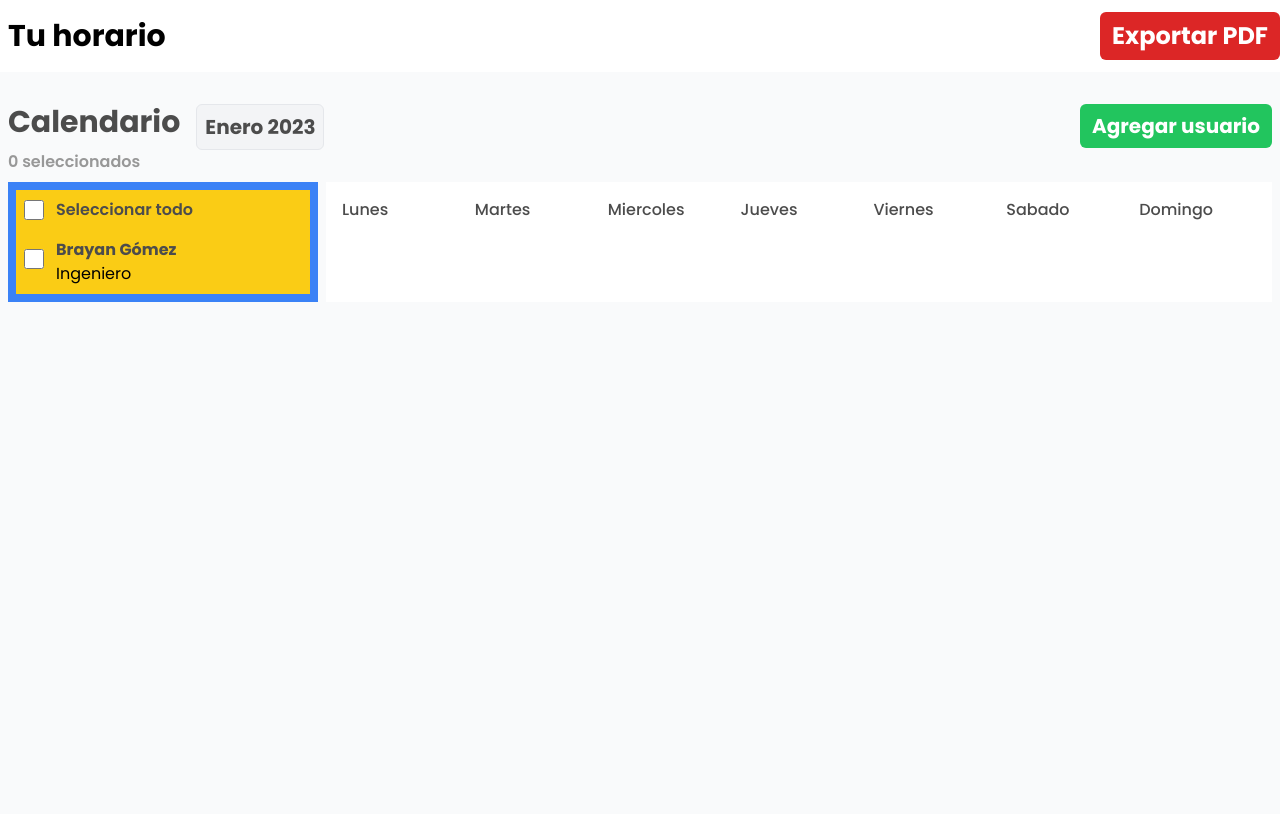
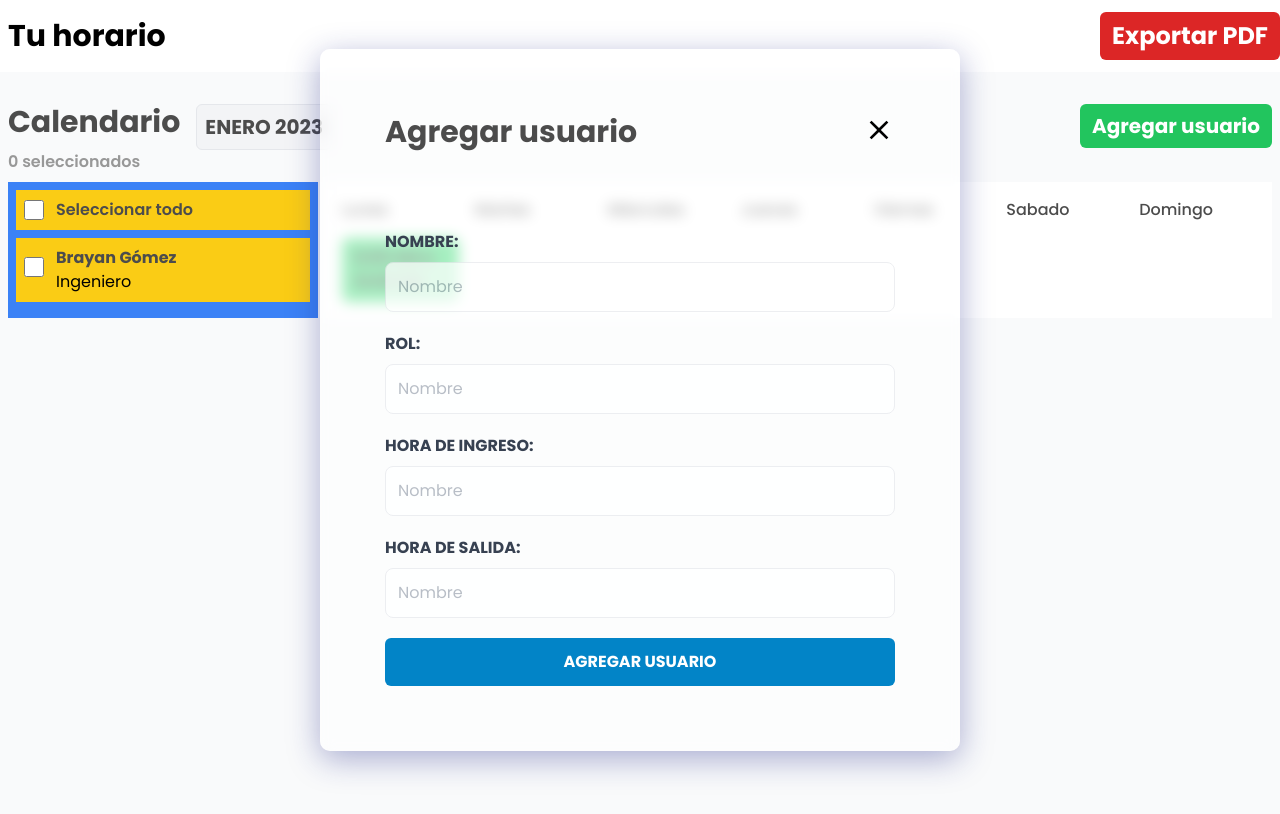
Before and after one commit to BrayanDG4/Working-hours-react-node-js, a React (Vite) app: page /calendario in a window 1280 px wide. Both pictures are taken after a click on the button "Agregar usuario". Shown: the top 814 px of the page. Built offline with nearby package versions, Linux system fonts and the light colour scheme.

Commit message:
Adding modal and form

```diff
--- a/src/components/workingArea/WorkingArea.jsx
+++ b/src/components/workingArea/WorkingArea.jsx
@@ -1,18 +1,22 @@
 import { ToolBar } from "./ToolBar";
-import { Calendar } from "./Calendar";
-import {WorkingHours} from './WorkingHours';
+import { useState } from "react";
+import { WorkingHours } from "./WorkingHours";
+import { AddUserModal } from "./modals/AddUserModal";
+import {UserForm} from './forms/UserForm'
 
-const nameMonth = () => {
-  let currentMonth = new Intl.DateTimeFormat("es-ES", { month: "long" }).format(
-    new Date()
-  );
+const getNameMonth = () => {
+  let currentMonth = new Intl.DateTimeFormat("es-ES", { month: "long" })
+    .format(new Date())
+    .toUpperCase();
 
-  return `${currentMonth} ${new Date().getDate()}`;
+  return currentMonth;
 };
 
 export const WorkingArea = () => {
+  const [modal1, setModal1] = useState(false);
+
   return (
-    <section className="">
+    <section className="h-screen w-full">
       <ToolBar />
       <div className="h-screen bg-gray-50">
         <div className="container mx-auto px-2 pt-8">
@@ -23,13 +27,13 @@ export const WorkingArea = () => {
 
               <div className="button-3 gray-text bg-gray-100 text-xl">
                 <p>
-                  Enero <span>2023</span>
+                  {getNameMonth()} <span>2023</span>
                 </p>
               </div>
             </div>
 
             <div>
-              <button className="button-4 bg-green-500 hover:bg-green-600 transition-all">
+              <button onClick={()=>{setModal1(!modal1)}} className="button-4 bg-green-500 hover:bg-green-600 transition-all">
                 Agregar usuario
               </button>
             </div>
@@ -42,8 +46,11 @@ export const WorkingArea = () => {
           </div>
           {/*end Selected counter */}
 
-          <WorkingHours/>
+          <WorkingHours />
 
+          <AddUserModal modal={modal1} setModal={setModal1}>
+            <UserForm/>
+          </AddUserModal>
         </div>
       </div>
     </section>
--- a/src/components/workingArea/WorkingHours.jsx
+++ b/src/components/workingArea/WorkingHours.jsx
@@ -1,4 +1,4 @@
-import {UserCards} from './cards/UserCards';
+import { UserCards } from "./cards/UserCards";
 
 export const WorkingHours = () => {
   return (
@@ -12,7 +12,7 @@ export const WorkingHours = () => {
           </div>
         </div>
 
-        <UserCards/>
+        <UserCards />
 
       </div>
 
@@ -26,6 +26,13 @@ export const WorkingHours = () => {
           <div className="font-medium gray-text p-2">Sabado</div>
           <div className="font-medium gray-text p-2">Domingo</div>
         </div>
+
+        <div className="grid grid-cols-7 grow">
+          <div className="gray-text grow px-3 py-2 font-bold rounded-md bg-green-400 m-2">
+            6:00 AM a 12:00 PM
+          </div>
+        </div>
+
       </div>
     </div>
   );
--- a/src/components/workingArea/cards/UserCards.jsx
+++ b/src/components/workingArea/cards/UserCards.jsx
@@ -1,11 +1,11 @@
-export const UserCards = () => {
+export const UserCards = (props) => {
   return (
-    <div className="bg-yellow-400 grid grid-cols-1">
+    <div className="bg-yellow-400 grid grid-cols-1 mt-2">
       <div className="flex items-center gap-3 m-2">
         <div className="">
           <input className="w-5 h-5" type="checkbox" name="" id="" />
         </div>
-        <div>
+        <div className="overflow-hidden">
           <p className="font-bold gray-text">Brayan Gómez</p>
           <span>Ingeniero</span>
         </div>
--- /dev/null
+++ b/src/components/workingArea/forms/UserForm.jsx
@@ -0,0 +1,78 @@
+export const UserForm = () => {
+  return (
+    <>
+      <form action="" method="POST">
+        <div class="mb-5">
+          <label
+            for="name"
+            class="mb-2 block uppercase text-gray-700 font-bold"
+          >
+            Nombre:
+          </label>
+          <input
+            name="name"
+            type="text"
+            id="name"
+            placeholder="Nombre"
+            class="border p-3 w-full rounded-lg opacity-70"
+          />
+        </div>
+
+        <div class="mb-5">
+          <label
+            for="name"
+            class="mb-2 block uppercase text-gray-700 font-bold"
+          >
+            Rol:
+          </label>
+          <input
+            name="name"
+            type="text"
+            id="name"
+            placeholder="Nombre"
+            class="border p-3 w-full rounded-lg opacity-70"
+          />
+        </div>
+
+        <div class="mb-5">
+          <label
+            for="name"
+            class="mb-2 block uppercase text-gray-700 font-bold"
+          >
+            Hora de ingreso:
+          </label>
+          <input
+            name="name"
+            type="text"
+            id="name"
+            placeholder="Nombre"
+            class="border p-3 w-full rounded-lg opacity-70"
+          />
+        </div>
+
+        <div class="mb-5">
+          <label
+            for="name"
+            class="mb-2 block uppercase text-gray-700 font-bold"
+          >
+            Hora de salida:
+          </label>
+          <input
+            name="name"
+            type="text"
+            id="name"
+            placeholder="Nombre"
+            class="border p-3 w-full rounded-lg opacity-70"
+          />
+        </div>
+
+        <input
+          type="submit"
+          value="Agregar usuario"
+          class="bg-sky-600 hover:bg-sky-700 transition-colors
+                    cursor-pointer uppercase font-bold w-full p-3 text-white rounded-md"
+        />
+      </form>
+    </>
+  );
+};
--- /dev/null
+++ b/src/components/workingArea/modals/AddUserModal.jsx
@@ -0,0 +1,27 @@
+import { MdClear } from "react-icons/md";
+
+export const AddUserModal = ({ children, modal, setModal }) => {
+  return (
+    <>
+      {modal && (
+        // Overlay
+        <div className="overlay">
+          {/* ContenedorModal */}
+          <div className="w-2/3 relative p-16 glass">
+            {/* EncabezadoModal */}
+            <div className="flex items-center space-between mb-20">
+              <h3 className="font-bold text-3xl gray-text">Agregar usuario</h3>
+            </div>
+
+            <div onClick={()=>{setModal(false)}} className="close-icon">
+              <MdClear className="w-full h-full" />
+            </div>
+
+            {children}
+
+          </div>
+        </div>
+      )}
+    </>
+  );
+};
--- a/src/index.css
+++ b/src/index.css
@@ -67,6 +67,23 @@
         color: #989898;
     }
 
+    .overlay{
+        @apply flex w-full h-screen fixed top-0 left-0 p-40 items-center justify-center;
+    }
+
+    .close-icon{
+        @apply absolute text-2xl w-8 text-center top-16 right-16 cursor-pointer transition-all rounded-sm hover:green-option-1;
+    }
+
+    .glass{
+        background: rgba( 255, 255, 255, 0.5 );
+        box-shadow: 0 8px 32px 0 rgba( 31, 38, 135, 0.37 );
+        backdrop-filter: blur( 7px );
+        -webkit-backdrop-filter: blur( 7px );
+        border-radius: 10px;
+        border: 1px solid rgba( 255, 255, 255, 0.18 );
+    }
+
     .clip-path{
         clip-path: polygon(0% 10%, 100% 0%, 100% 100%, 0% 100%);
     }
```
